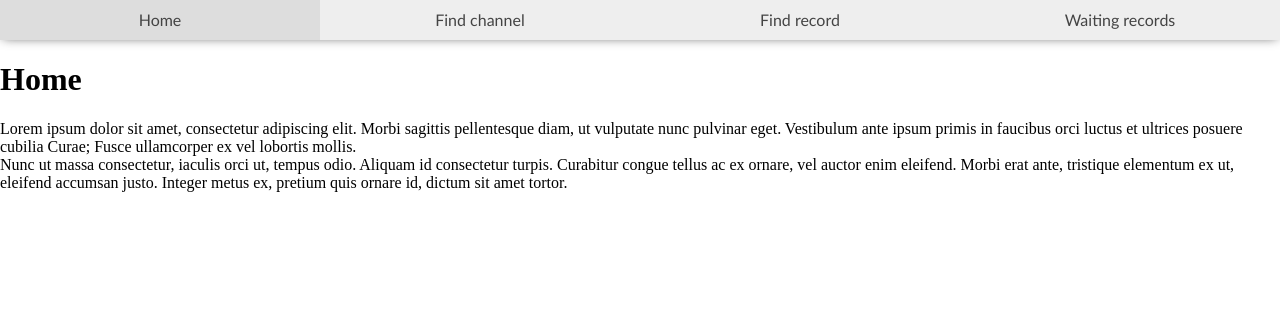
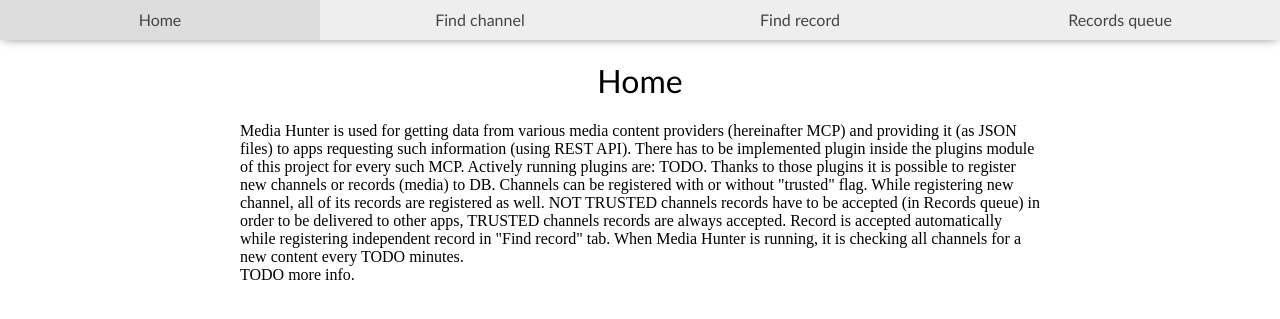
Before and after one commit to tonysafarik/MediaHunter, a Spring app: page /index in a window 1280 px wide. Shown: the top 319 px of the page. Run offline with Thymeleaf, Linux system fonts and the light colour scheme; the template is opened without the code that fills it, so the values that code supplies are empty.

Commit message:
Home page adjustment

```diff
--- /dev/null
+++ b/web/src/main/webapp/WEB-INF/scss/_home.scss
@@ -0,0 +1,6 @@
+.home_description {
+    width: 70%;
+    max-width: 800px;
+    margin: 0 auto;
+    font-family: 'Times New Roman', Times, serif;
+}
--- a/web/src/main/webapp/WEB-INF/scss/main_layout.scss
+++ b/web/src/main/webapp/WEB-INF/scss/main_layout.scss
@@ -2,4 +2,11 @@ body {
     margin: 0;
 }
 
+.content_title{
+    text-align: center;
+    font-family: calibri;
+    font-weight: normal;
+}
+
 @import "menu";
+@import "home";
--- a/web/src/main/webapp/WEB-INF/views/fragments/home/home.html
+++ b/web/src/main/webapp/WEB-INF/views/fragments/home/home.html
@@ -1,27 +1,31 @@
 <!DOCTYPE html>
 <html>
+
 <head>
     <title>home page fragments</title>
     <meta charset="UTF-8">
     <meta name="viewport" content="width=device-width, initial-scale=1.0">
-        <link rel="stylesheet" type="text/css" media="screen" href="../../../../resources/css/main_layout.css"/>
+    <link rel="stylesheet" type="text/css" media="screen" href="../../../../resources/css/main_layout.css" />
 </head>
+
 <body>
     <div th:fragment="home">
         <h1 class="content_title">Home</h1>
         <div class="home_description">
-                Lorem ipsum dolor sit amet, consectetur adipiscing elit.
-                Morbi sagittis pellentesque diam, ut vulputate nunc pulvinar eget.
-                Vestibulum ante ipsum primis in faucibus orci luctus et ultrices posuere cubilia Curae;
-                Fusce ullamcorper ex vel lobortis mollis.
+            Media Hunter is used for getting data from various media content providers (hereinafter MCP) and providing
+            it (as JSON files) to apps requesting such information (using REST API). There has to be implemented plugin
+            inside the plugins module of this project for every such MCP. Actively running plugins are: TODO. Thanks to
+            those plugins it is possible to register new channels or records (media) to DB. Channels can be registered
+            with or without "trusted" flag. While registering new channel, all of its records are registered as well.
+            NOT TRUSTED channels records have to be accepted (in Records queue) in order to be delivered to other apps,
+            TRUSTED channels records are always accepted. Record is accepted automatically while registering
+            independent record in "Find record" tab. When Media Hunter is running, it is checking all channels for a
+            new content every TODO minutes.
         </div>
         <div class="home_description">
-                Nunc ut massa consectetur, iaculis orci ut, tempus odio.
-                Aliquam id consectetur turpis. Curabitur congue tellus ac ex ornare,
-                vel auctor enim eleifend. Morbi erat ante, tristique elementum ex ut,
-                eleifend accumsan justo. Integer metus ex, pretium quis ornare id,
-                dictum sit amet tortor.
+            TODO more info.
         </div>
     </div>
 </body>
+
 </html>
--- a/web/src/main/webapp/WEB-INF/views/fragments/menu.html
+++ b/web/src/main/webapp/WEB-INF/views/fragments/menu.html
@@ -11,7 +11,7 @@
             <li><a href="/">Home</a></li>
             <li><a href="#">Find channel</a></li>
             <li><a href="#">Find record</a></li>
-            <li><a href="#">Waiting records</a></li>
+            <li><a href="#">Records queue</a></li>
         </ul>
     </body>
 </html>
--- a/web/src/main/webapp/resources/css/main_layout.css
+++ b/web/src/main/webapp/resources/css/main_layout.css
@@ -1,5 +1,11 @@
 body {
   margin: 0;
+}
+
+.content_title {
+  text-align: center;
+  font-family: calibri;
+  font-weight: normal;
 }
 
 #menu {
@@ -39,3 +45,10 @@ body {
   height: 100%;
   width: 100%;
 }
+
+.home_description {
+  width: 70%;
+  max-width: 800px;
+  margin: 0 auto;
+  font-family: 'Times New Roman', Times, serif;
+}
```
Lines whose indentation alone changed are shown as unchanged.
